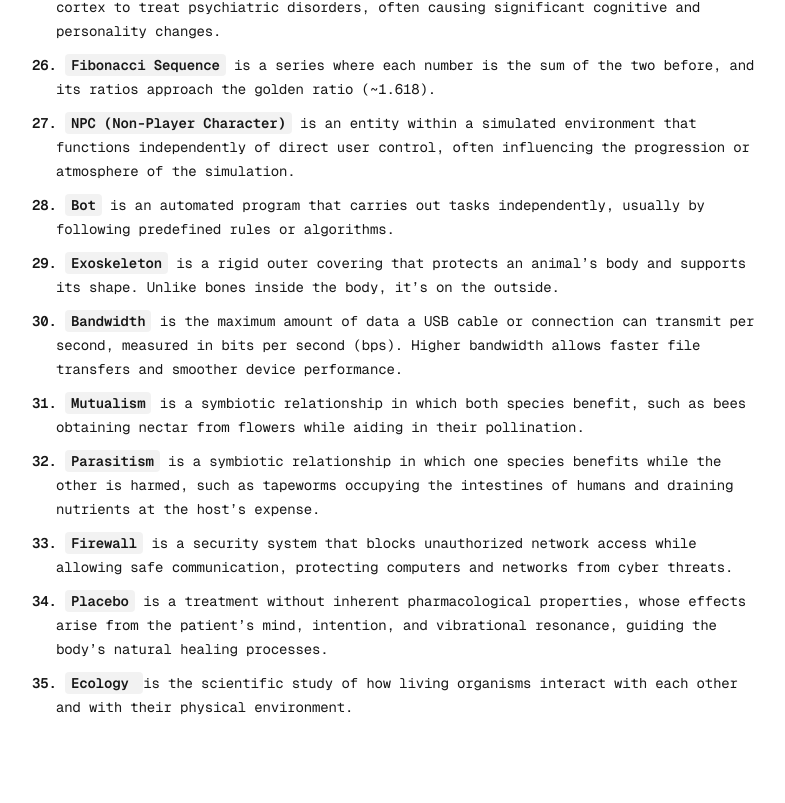
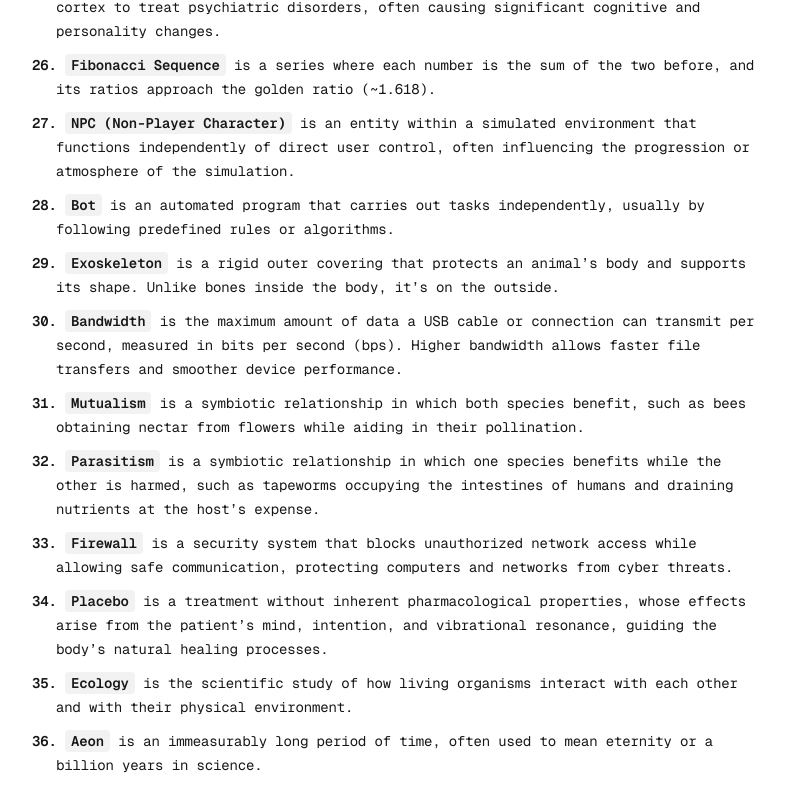
Before and after one commit to BrahimBoussada/mind-log, a Next.js app: page / in a window 1280 px wide. Shown: the part 1649-2452 px from the top of the page, without its empty margins (240-1025 px from the left). Before the commit the page ends 2394 px from the top, so only its background shows below. Built offline with nearby package versions, Linux system fonts and the light colour scheme.

Commit message:
log: 27-08-2025

```diff
--- a/src/app/page.tsx
+++ b/src/app/page.tsx
@@ -223,8 +223,14 @@ export default function Home() {
 
         <Note>
           <N>35. </N>
-          <Key>Ecology </Key> is the scientific study of how living organisms
+          <Key>Ecology</Key> is the scientific study of how living organisms
           interact with each other and with their physical environment.
+        </Note>
+
+        <Note>
+          <N>36. </N>
+          <Key>Aeon</Key> is an immeasurably long period of time, often used to
+          mean eternity or a billion years in science.
         </Note>
       </NoteWrapper>
     </Container>
```
